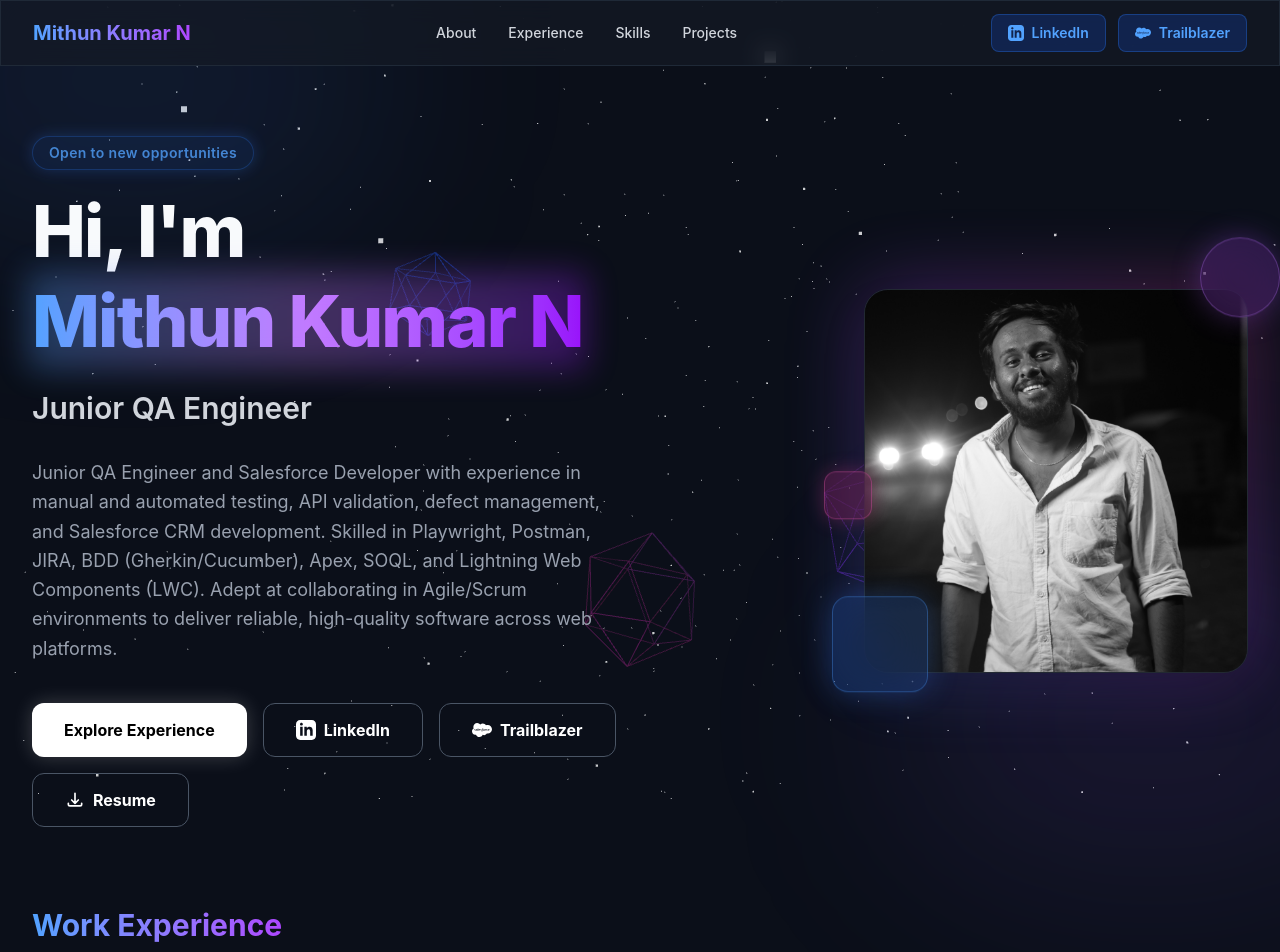
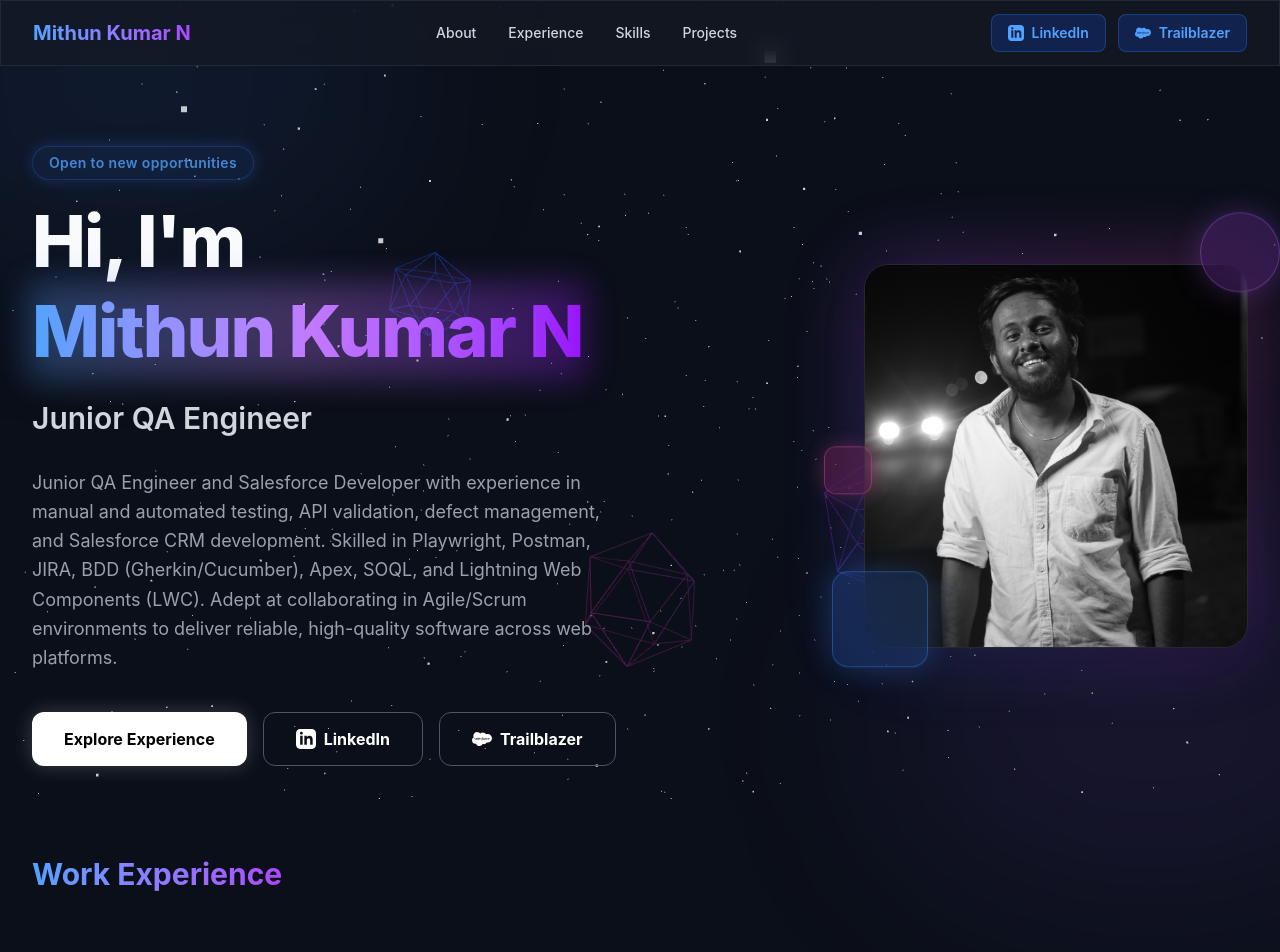
Before and after one commit to mithunnatraj/mithun-portfolio, a React (Vite) app: page / in a window 1280 px wide. Shown: the top 952 px of the page. Built offline with nearby package versions, Linux system fonts and the light colour scheme.

Commit message:
Revert resume download button and placeholder file

```diff
--- a/src/components/Hero.jsx
+++ b/src/components/Hero.jsx
@@ -42,12 +42,6 @@ export default function Hero() {
             </svg>
             Trailblazer
           </a>
-          <a href="/resume.pdf" download className="w-full sm:w-auto px-8 py-3.5 rounded-xl border border-gray-600 hover:border-blue-400 hover:text-blue-400 hover:bg-blue-500/10 hover:scale-105 text-white font-bold transition-all flex items-center justify-center gap-2 group hover:shadow-[0_0_15px_rgba(59,130,246,0.3)]">
-            <svg className="w-5 h-5 group-hover:scale-110 transition-transform" fill="none" viewBox="0 0 24 24" stroke="currentColor">
-              <path strokeLinecap="round" strokeLinejoin="round" strokeWidth={2} d="M4 16v1a2 2 0 002 2h12a2 2 0 002-2v-1m-4-4l-4 4m0 0l-4-4m4 4V4" />
-            </svg>
-            Resume
-          </a>
         </div>
       </div>
 
```
Also changed, not shown: 1 other file (tests, documents, lock files or other folders).
